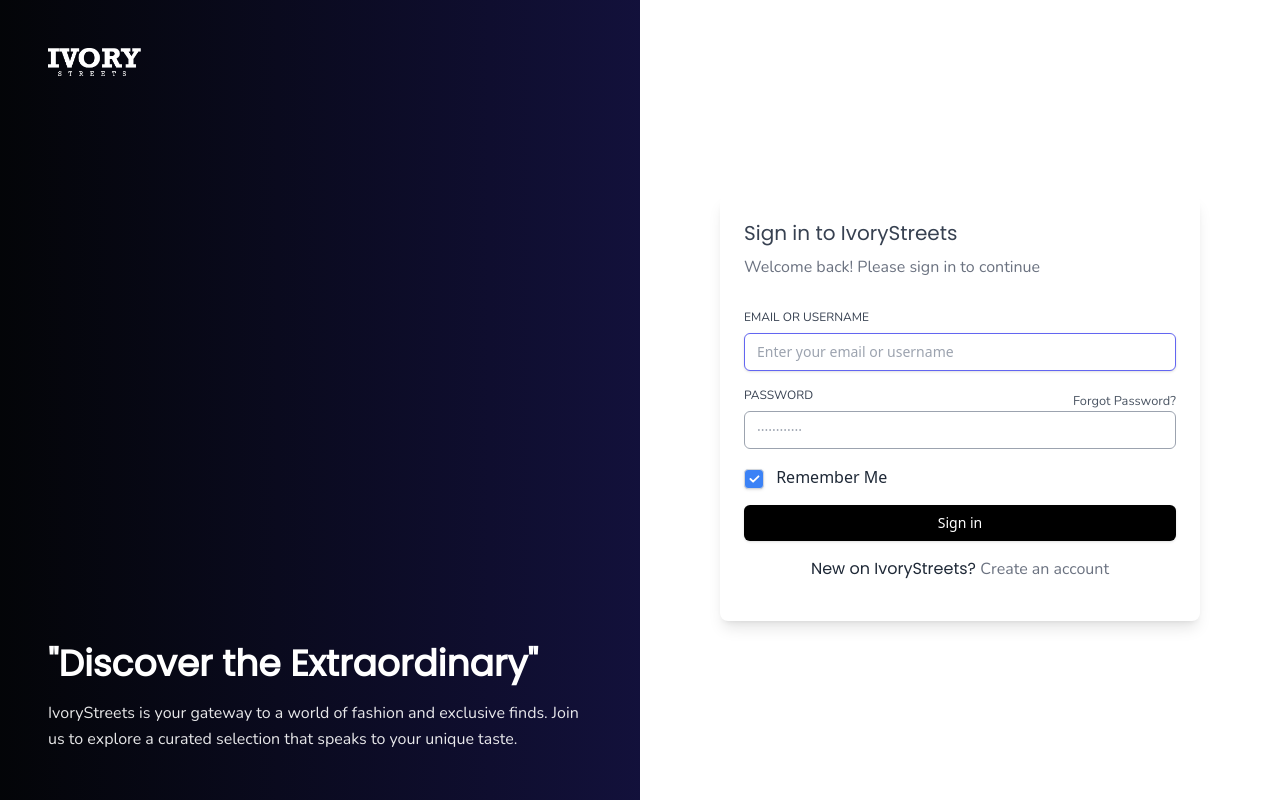
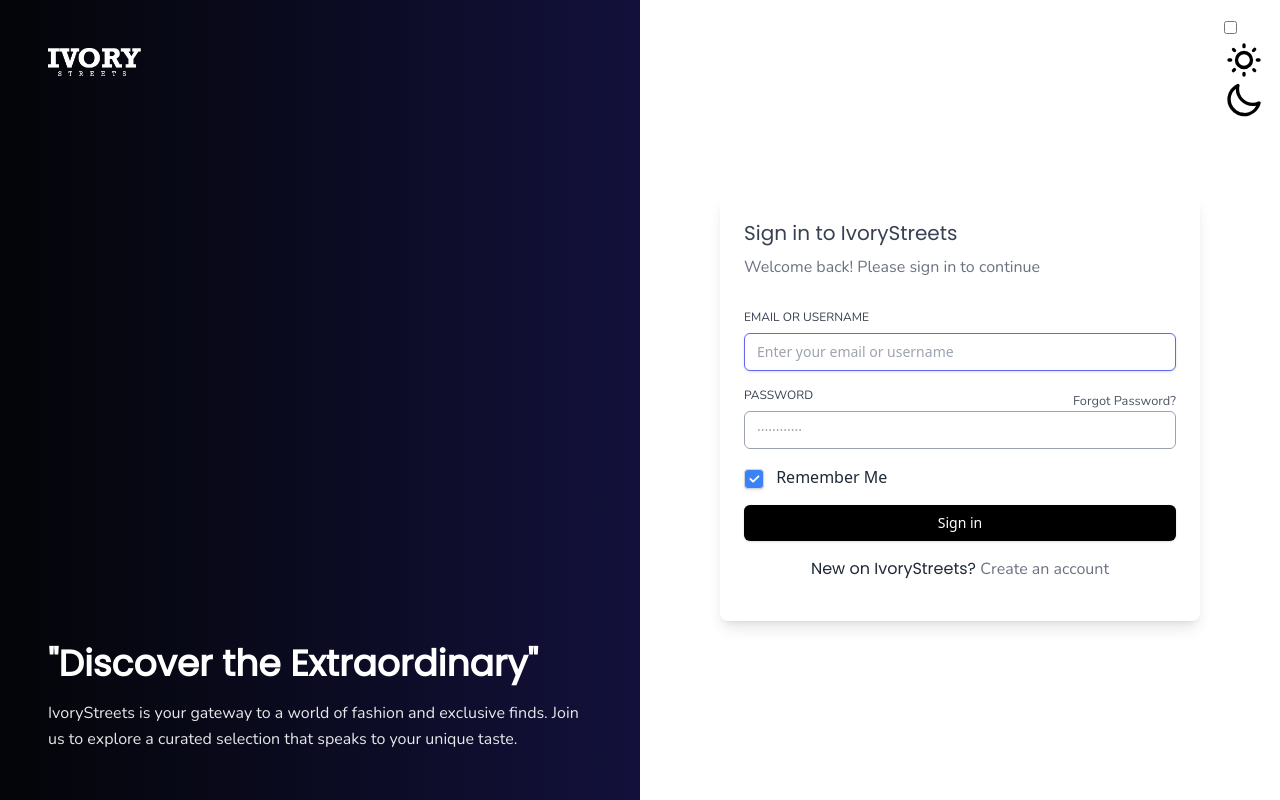
Before and after one commit to tharushkadinujaya05/CollegeWebProject-EcommerceSite, a PHP site: page /login.php in a window 1280 px wide. Run offline with PHP 8.4, Linux system fonts and the light colour scheme; style sheets or scripts are compiled from the project's sources.

Commit message:
chore: Include theme controller in login page

```diff
--- a/public/login.php
+++ b/public/login.php
@@ -24,8 +24,10 @@
           </p>
         </div>
       </section>
-
       <main class="flex items-center justify-center px-8 py-8 sm:px-12 lg:col-span-7 lg:px-16 lg:py-12 xl:col-span-6">
+        <div class="absolute top-0 right-0 p-4">
+          <?php include '../includes/themecontroller.php'; ?>
+        </div>
         <div class="max-w-xl lg:max-w-3xl">
           <div class="relative -mt-16 block lg:hidden">
             <a class="inline-flex size-16 items-center justify-center rounded-full bg-white text-blue-600 sm:size-20" href="#">
```
